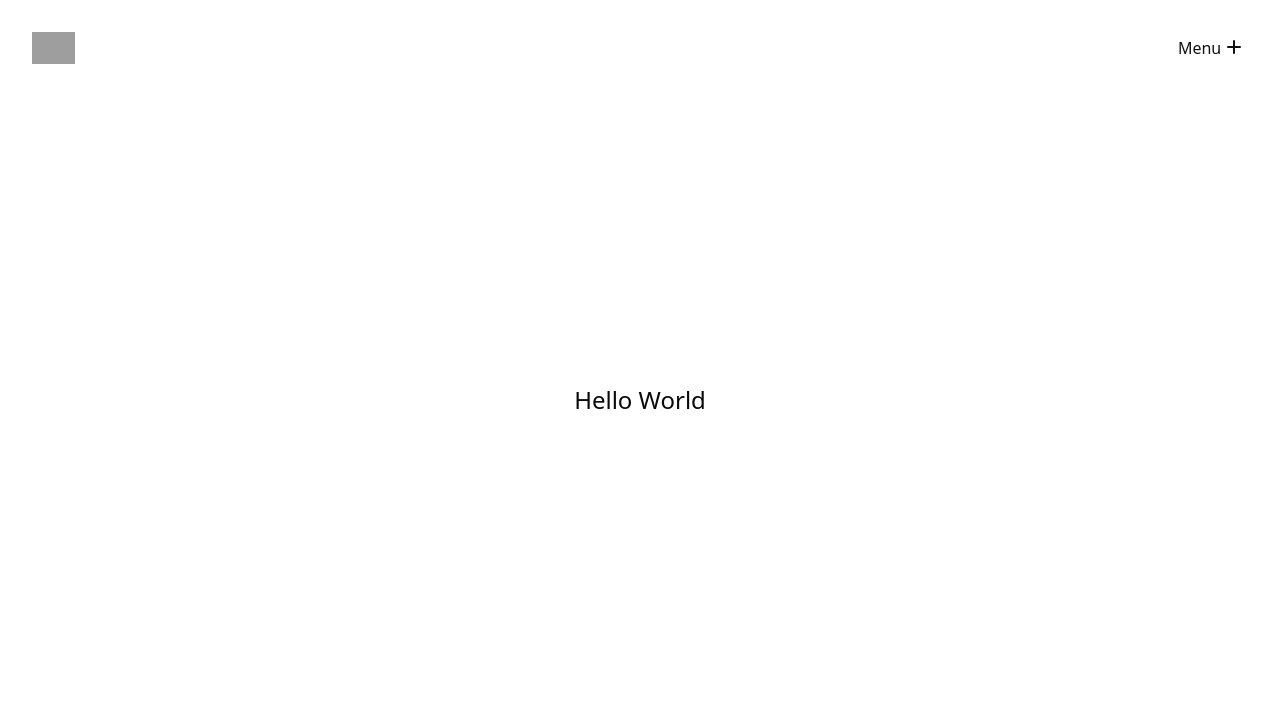
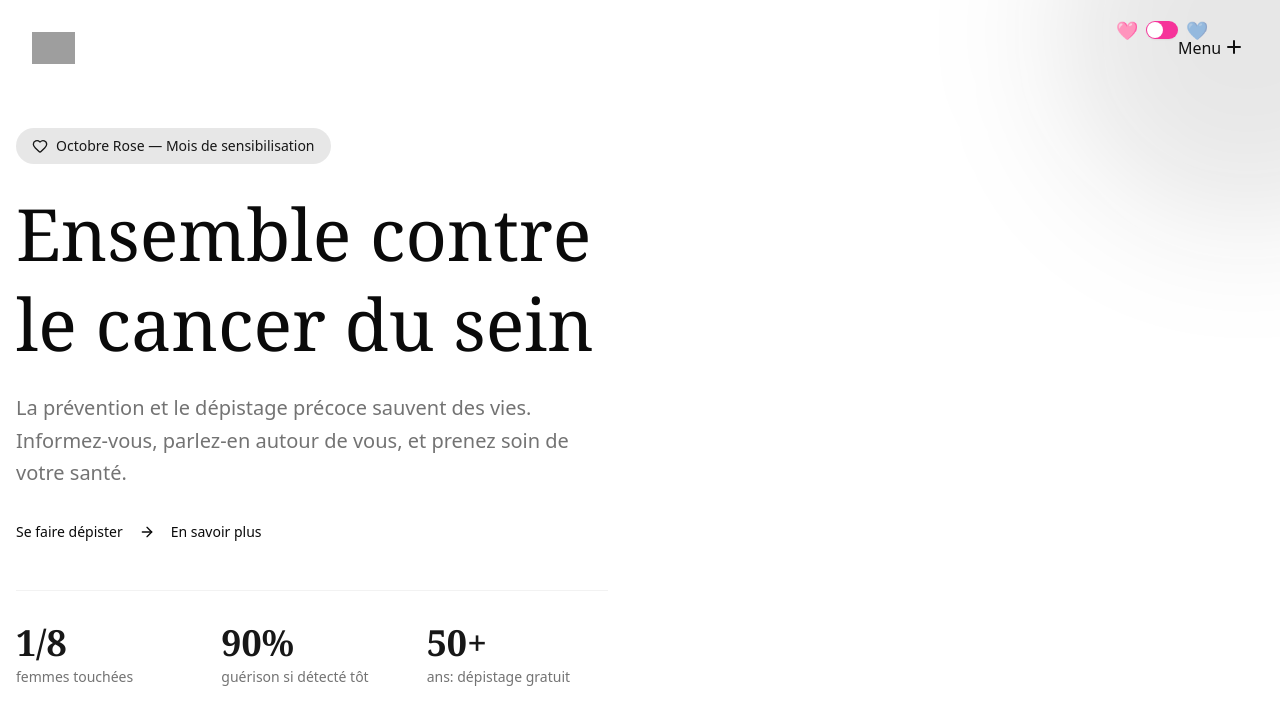
Before and after one commit to meloogk/Au_dela_du_ruban, a React (Vite) app: page / in a window 1280 px wide. Shown: the top 724 px of the page. Built offline with nearby package versions, Linux system fonts and the light colour scheme; grey boxes are pictures that could not be loaded.

Commit message:
creation d'un context et du hero du site

```diff
--- a/package.json
+++ b/package.json
@@ -10,9 +10,10 @@
     "preview": "vite preview"
   },
   "dependencies": {
+    "@radix-ui/react-slot": "^1.2.4",
+    "@radix-ui/react-switch": "^1.2.6",
     "@tailwindcss/vite": "^4.1.17",
     "class-variance-authority": "^0.7.1",
-    "clsx": "^2.1.1",
     "gsap": "^3.14.2",
     "lucide-react": "^0.563.0",
     "react": "^19.2.0",
--- /dev/null
+++ b/src/Cancer_context.tsx
@@ -0,0 +1,32 @@
+import React, { createContext, useContext, useState } from "react"
+
+type CancerType = "sein" | "prostate"
+
+interface CancerContextType {
+  cancerType: CancerType
+  toggleCancerType: () => void
+}
+
+const CancerContext = createContext<CancerContextType | undefined>(undefined)
+
+export const CancerProvider = ({ children }: { children: React.ReactNode }) => {
+  const [cancerType, setCancerType] = useState<CancerType>("sein")
+
+  const toggleCancerType = () => {
+    setCancerType((prev) => (prev === "sein" ? "prostate" : "sein"))
+  }
+
+  return (
+    <CancerContext.Provider value={{ cancerType, toggleCancerType }}>
+      {children}
+    </CancerContext.Provider>
+  )
+}
+
+export const useCancer = () => {
+  const context = useContext(CancerContext)
+  if (!context) {
+    throw new Error("useCancer must be used within a CancerProvider")
+  }
+  return context
+}
--- a/src/Pages/Accueil.tsx
+++ b/src/Pages/Accueil.tsx
@@ -1,10 +1,56 @@
 import StaggeredMenu from "@/components/StaggeredMenu"
+import { Switch } from "@/components/ui/switch"
+import { useCancer } from "../Cancer_context"
+import Hero from "@/components/Home/Hero"
 
 export function Home() {
+  const { cancerType, toggleCancerType } = useCancer()
+  const isProstate = cancerType === "prostate"
+
   return (
     <div className="relative min-h-screen">
 
-      {/* NAVBAR / MENU */}
+    {/* SWITCH aligné au MENU */}
+<div className="fixed top-4 right-[4.5rem] z-50 flex items-center gap-2">
+
+  {/* EMOJI SEIN */}
+  <span
+    className={`text-lg transition-opacity duration-300 ${
+      !isProstate ? "opacity-100" : "opacity-40"
+    }`}
+    aria-hidden
+  >
+    🩷
+  </span>
+
+  {/* SWITCH */}
+  <Switch
+    checked={isProstate}
+    onCheckedChange={toggleCancerType}
+    size="default"
+    aria-label="Changer le type de cancer"
+    className={`
+      transition-colors
+      ${isProstate
+        ? "data-[state=checked]:bg-blue-500"
+        : "data-[state=unchecked]:bg-pink-500"}
+    `}
+  />
+
+  {/* EMOJI PROSTATE */}
+  <span
+    className={`text-lg transition-opacity duration-300 ${
+      isProstate ? "opacity-100" : "opacity-40"
+    }`}
+    aria-hidden
+  >
+    💙
+  </span>
+
+</div>
+
+
+      {/* MENU ORIGINAL */}
       <StaggeredMenu
         position="right"
         isFixed={true}
@@ -23,10 +69,7 @@ export function Home() {
         openMenuButtonColor="#E91E63"
       />
 
-      {/* CONTENU PAGE */}
-      <div className="flex items-center justify-center min-h-screen">
-        <div className="font-medium text-2xl">Hello World</div>
-      </div>
+    <Hero />
 
     </div>
   )
--- a/src/components/Home/Hero.tsx
+++ b/src/components/Home/Hero.tsx
@@ -0,0 +1,84 @@
+import { Button } from "@/components/ui/button";
+import { Heart, Shield, Users, ArrowRight } from "lucide-react";
+
+const Hero = () => {
+  return (
+    <section className="relative min-h-screen overflow-hidden bg-hero-gradient">
+      {/* Decorative elements */}
+      <div className="absolute inset-0 overflow-hidden">
+        <div className="absolute -top-40 -right-40 h-96 w-96 rounded-full bg-primary/10 blur-3xl animate-pulse-soft" />
+        <div className="absolute top-1/2 -left-20 h-72 w-72 rounded-full bg-coral/20 blur-3xl animate-pulse-soft" style={{ animationDelay: '1s' }} />
+        <div className="absolute bottom-20 right-1/4 h-64 w-64 rounded-full bg-rose-soft/30 blur-3xl animate-pulse-soft" style={{ animationDelay: '2s' }} />
+      </div>
+
+      {/* Ribbon decoration */}
+      <div className="absolute top-20 right-10 md:right-20 opacity-20">
+        <svg viewBox="0 0 100 150" className="w-24 md:w-32 h-auto fill-primary animate-float">
+          <path d="" />
+        </svg>
+      </div>
+
+      <div className="container relative z-10 mx-auto px-4 pt-24 pb-16 md:pt-32 md:pb-24">
+        <div className="grid gap-12 lg:grid-cols-2 lg:gap-16 items-center">
+          {/* Content */}
+          <div className="max-w-2xl">
+            <div className="animate-fade-up">
+              <span className="inline-flex items-center gap-2 rounded-full bg-primary/10 px-4 py-2 text-sm font-medium text-primary mb-6">
+                <Heart className="h-4 w-4" />
+                Octobre Rose — Mois de sensibilisation
+              </span>
+            </div>
+
+            <h1 className="animate-fade-up-delay font-serif text-4xl md:text-5xl lg:text-6xl xl:text-7xl leading-tight mb-6">
+              Ensemble contre le{" "}
+              <span className="text-gradient">cancer du sein</span>
+            </h1>
+
+            <p className="animate-fade-up-delay-2 text-lg md:text-xl text-muted-foreground leading-relaxed mb-8 max-w-xl">
+              La prévention et le dépistage précoce sauvent des vies.
+              Informez-vous, parlez-en autour de vous, et prenez soin de votre santé.
+            </p>
+
+            <div className="animate-fade-up-delay-2 flex flex-col sm:flex-row gap-4 mb-12">
+              <Button variant="hero" size="xl">
+                Se faire dépister
+                <ArrowRight className="ml-2 h-5 w-5" />
+              </Button>
+              <Button variant="heroOutline" size="xl">
+                En savoir plus
+              </Button>
+            </div>
+
+            {/* Stats */}
+            <div className="animate-fade-up-delay-2 grid grid-cols-3 gap-6 pt-8 border-t border-border/50">
+              <div>
+                <p className="font-serif text-3xl md:text-4xl font-bold text-primary">1/8</p>
+                <p className="text-sm text-muted-foreground mt-1">femmes touchées</p>
+              </div>
+              <div>
+                <p className="font-serif text-3xl md:text-4xl font-bold text-primary">90%</p>
+                <p className="text-sm text-muted-foreground mt-1">guérison si détecté tôt</p>
+              </div>
+              <div>
+                <p className="font-serif text-3xl md:text-4xl font-bold text-primary">50+</p>
+                <p className="text-sm text-muted-foreground mt-1">ans: dépistage gratuit</p>
+              </div>
+            </div>
+          </div>
+
+
+
+        </div>
+      </div>
+
+      {/* Bottom wave */}
+      <div className="absolute bottom-0 left-0 right-0">
+        <svg viewBox="0 0 1440 120" className="w-full h-auto fill-background">
+          <path d="M0,64L48,69.3C96,75,192,85,288,80C384,75,480,53,576,48C672,43,768,53,864,64C960,75,1056,85,1152,80C1248,75,1344,53,1392,42.7L1440,32L1440,120L1392,120C1344,120,1248,120,1152,120C1056,120,960,120,864,120C768,120,672,120,576,120C480,120,384,120,288,120C192,120,96,120,48,120L0,120Z" />
+        </svg>
+      </div>
+    </section>
+  );
+};
+
+export default Hero;
--- /dev/null
+++ b/src/components/ui/button.tsx
@@ -0,0 +1,64 @@
+import * as React from "react"
+import { Slot } from "@radix-ui/react-slot"
+import { cva, type VariantProps } from "class-variance-authority"
+
+import { cn } from "@/lib/utils"
+
+const buttonVariants = cva(
+  "inline-flex items-center justify-center gap-2 whitespace-nowrap rounded-md text-sm font-medium transition-all disabled:pointer-events-none disabled:opacity-50 [&_svg]:pointer-events-none [&_svg:not([class*='size-'])]:size-4 shrink-0 [&_svg]:shrink-0 outline-none focus-visible:border-ring focus-visible:ring-ring/50 focus-visible:ring-[3px] aria-invalid:ring-destructive/20 dark:aria-invalid:ring-destructive/40 aria-invalid:border-destructive",
+  {
+    variants: {
+      variant: {
+        default: "bg-primary text-primary-foreground hover:bg-primary/90",
+        destructive:
+          "bg-destructive text-white hover:bg-destructive/90 focus-visible:ring-destructive/20 dark:focus-visible:ring-destructive/40 dark:bg-destructive/60",
+        outline:
+          "border bg-background shadow-xs hover:bg-accent hover:text-accent-foreground dark:bg-input/30 dark:border-input dark:hover:bg-input/50",
+        secondary:
+          "bg-secondary text-secondary-foreground hover:bg-secondary/80",
+        ghost:
+          "hover:bg-accent hover:text-accent-foreground dark:hover:bg-accent/50",
+        link: "text-primary underline-offset-4 hover:underline",
+      },
+      size: {
+        default: "h-9 px-4 py-2 has-[>svg]:px-3",
+        xs: "h-6 gap-1 rounded-md px-2 text-xs has-[>svg]:px-1.5 [&_svg:not([class*='size-'])]:size-3",
+        sm: "h-8 rounded-md gap-1.5 px-3 has-[>svg]:px-2.5",
+        lg: "h-10 rounded-md px-6 has-[>svg]:px-4",
+        icon: "size-9",
+        "icon-xs": "size-6 rounded-md [&_svg:not([class*='size-'])]:size-3",
+        "icon-sm": "size-8",
+        "icon-lg": "size-10",
+      },
+    },
+    defaultVariants: {
+      variant: "default",
+      size: "default",
+    },
+  }
+)
+
+function Button({
+  className,
+  variant = "default",
+  size = "default",
+  asChild = false,
+  ...props
+}: React.ComponentProps<"button"> &
+  VariantProps<typeof buttonVariants> & {
+    asChild?: boolean
+  }) {
+  const Comp = asChild ? Slot : "button"
+
+  return (
+    <Comp
+      data-slot="button"
+      data-variant={variant}
+      data-size={size}
+      className={cn(buttonVariants({ variant, size, className }))}
+      {...props}
+    />
+  )
+}
+
+export { Button, buttonVariants }
--- /dev/null
+++ b/src/components/ui/switch.tsx
@@ -0,0 +1,33 @@
+import * as React from "react"
+import * as SwitchPrimitive from "@radix-ui/react-switch"
+
+import { cn } from "@/lib/utils"
+
+function Switch({
+  className,
+  size = "default",
+  ...props
+}: React.ComponentProps<typeof SwitchPrimitive.Root> & {
+  size?: "sm" | "default"
+}) {
+  return (
+    <SwitchPrimitive.Root
+      data-slot="switch"
+      data-size={size}
+      className={cn(
+        "peer data-[state=checked]:bg-primary data-[state=unchecked]:bg-input focus-visible:border-ring focus-visible:ring-ring/50 dark:data-[state=unchecked]:bg-input/80 group/switch inline-flex shrink-0 items-center rounded-full border border-transparent shadow-xs transition-all outline-none focus-visible:ring-[3px] disabled:cursor-not-allowed disabled:opacity-50 data-[size=default]:h-[1.15rem] data-[size=default]:w-8 data-[size=sm]:h-3.5 data-[size=sm]:w-6",
+        className
+      )}
+      {...props}
+    >
+      <SwitchPrimitive.Thumb
+        data-slot="switch-thumb"
+        className={cn(
+          "bg-background dark:data-[state=unchecked]:bg-foreground dark:data-[state=checked]:bg-primary-foreground pointer-events-none block rounded-full ring-0 transition-transform group-data-[size=default]/switch:size-4 group-data-[size=sm]/switch:size-3 data-[state=checked]:translate-x-[calc(100%-2px)] data-[state=unchecked]:translate-x-0"
+        )}
+      />
+    </SwitchPrimitive.Root>
+  )
+}
+
+export { Switch }
--- a/src/main.tsx
+++ b/src/main.tsx
@@ -1,12 +1,14 @@
 import { StrictMode } from "react"
 import { createRoot } from "react-dom/client"
+import { CancerProvider } from "./Cancer_context"
 
 import "./index.css"
 import Home from "./Pages/Accueil"
 
 createRoot(document.getElementById("root")!).render(
   <StrictMode>
-
+   <CancerProvider>
     <Home />
+    </CancerProvider>
   </StrictMode>
 )
```
Also changed, not shown: public/Hero1.jpeg (added), src/components/Home/Cta.tsx (deleted), 1 other file (tests, documents, lock files or other folders). Lines whose indentation alone changed are shown as unchanged.
